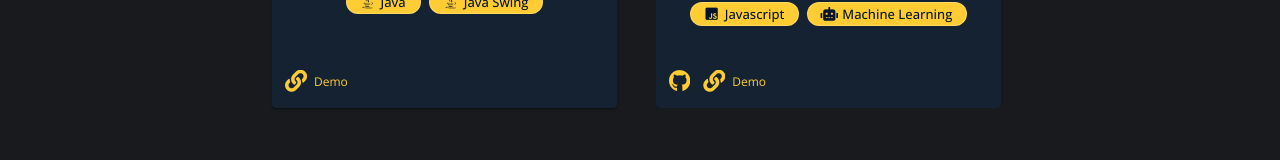
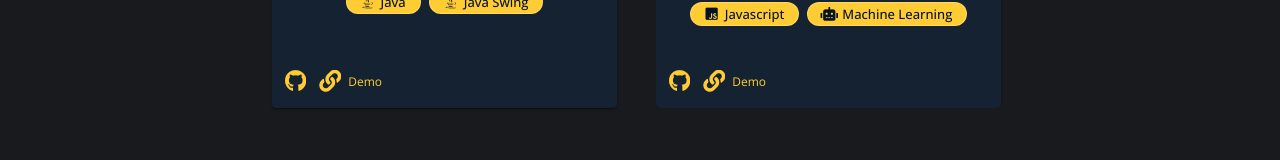
Before and after one commit to NicholasLin718/nicholas-lin.com, a React (Create React App) app: page / in a window 1280 px wide. Shown: the part 4668-4828 px from the top of the page. Built offline with nearby package versions, Linux system fonts and the light colour scheme.

Commit message:
added boggle github

```diff
--- a/src/components/cards/BoggleCard.jsx
+++ b/src/components/cards/BoggleCard.jsx
@@ -99,6 +99,7 @@ export default function ImgMediaCard() {
             </CardContent>
         </CardActionArea>
         <CardActions style={{height: "50px"}}>
+        <a href = "https://github.com/NicholasLin718/Boggle" target="_blank" rel = "noreferrer"><i class="fab fa-github" style={{color: "#FFCD33", fontSize: "22px", marginLeft: 5}}></i></a>
         <a href="https://youtu.be/VZ8jEPalEM8"
               target= "_blank" rel = "noreferrer"><i class="fas fa-link" style={{color: "#FFCD33", fontSize: "22px", marginLeft: 5}}></i>
               <span style={{color: "#FFCD33", fontSize: "12px", display: 'inline-block', paddingLeft: "7px", paddingBottom: "2px", fontFamily: "Open Sans, sans-serif", overflow: 'hidden'}}>Demo</span></a>
```
